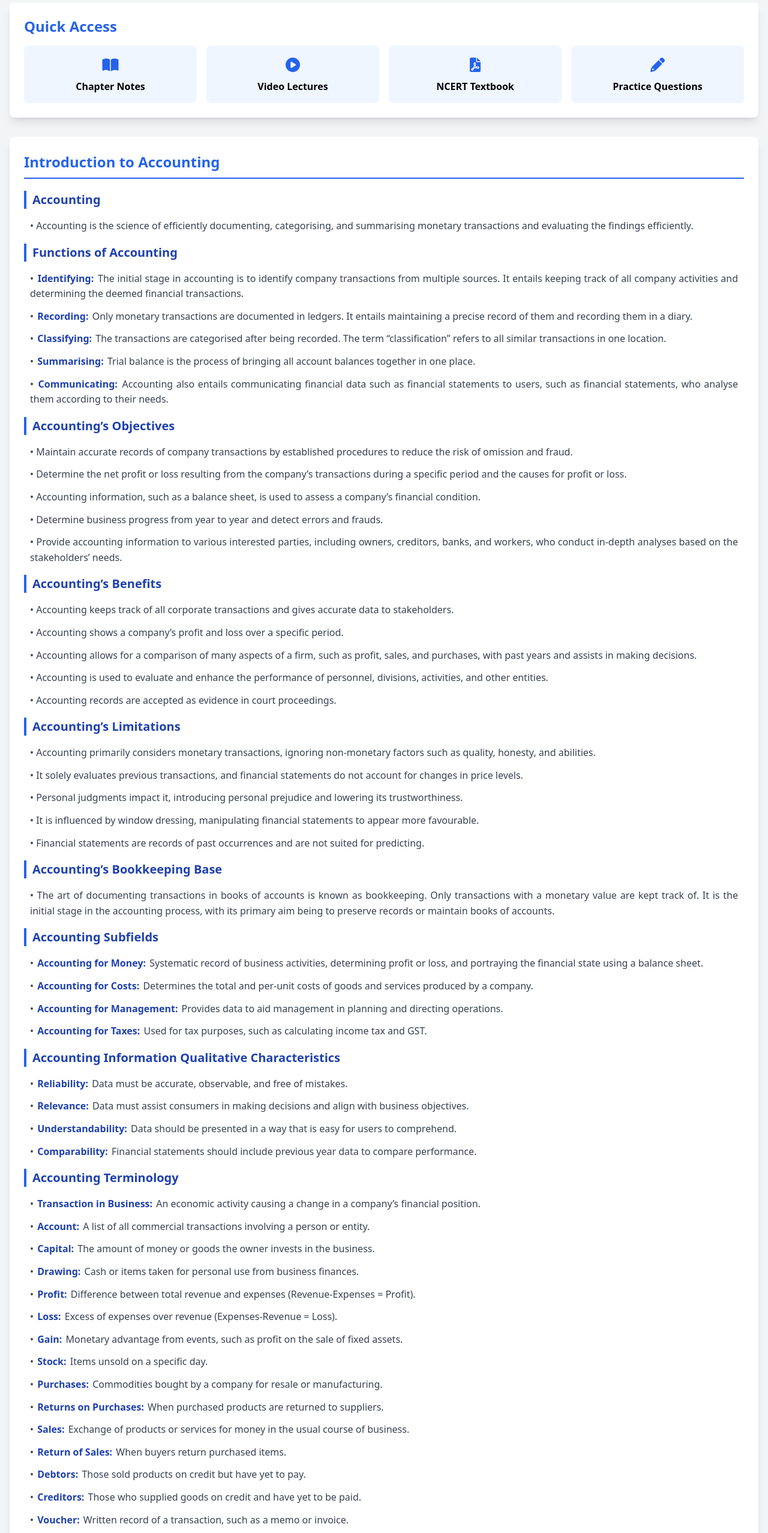
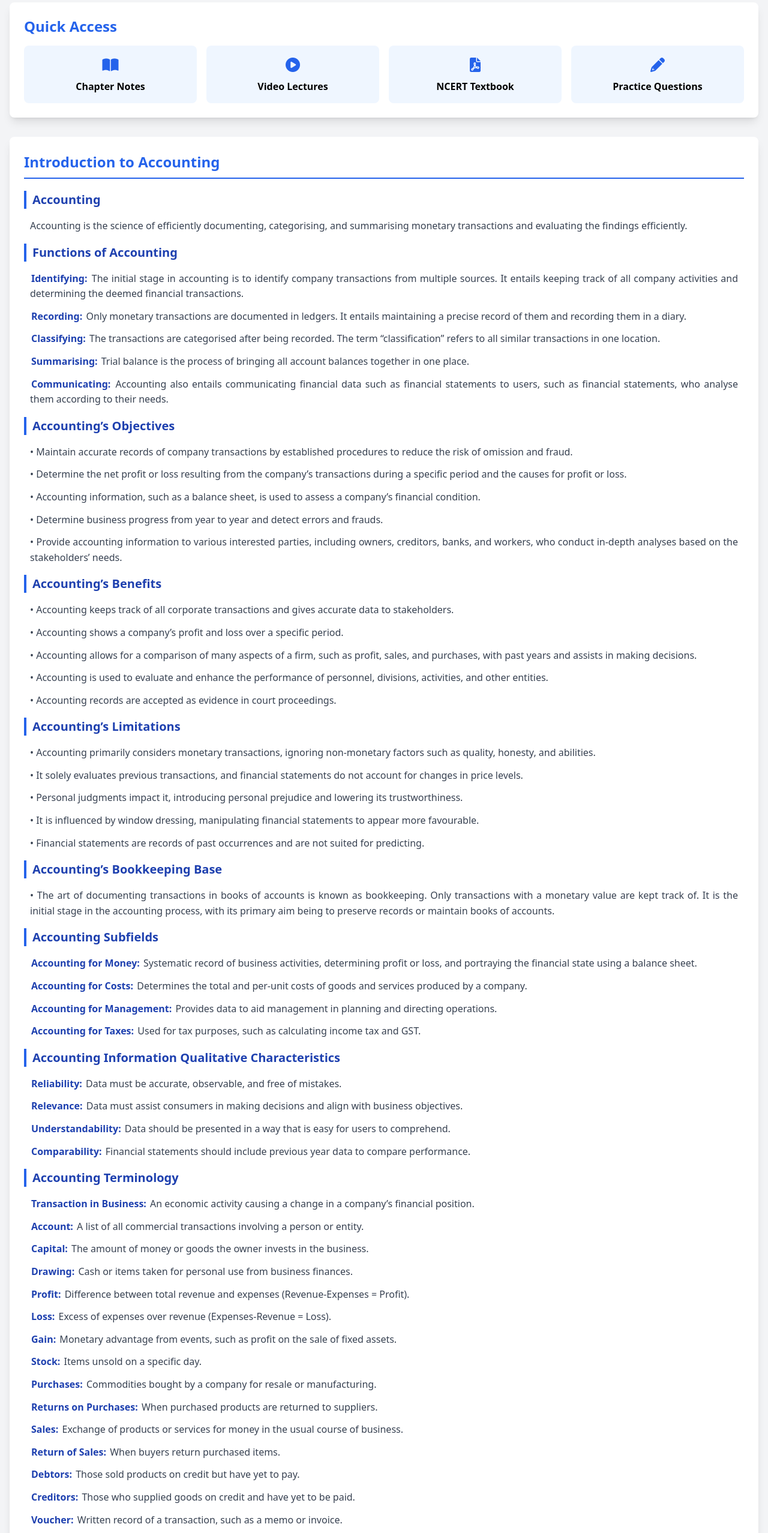
Before and after one commit to Studyleague01/studyleague, a plain HTML site: page acc11/chapter1.html in a window 1280 px wide. Shown: the part 240-2795 px from the top of the page at 60% size. Drawn offline with nearby package versions, Linux system fonts and the light colour scheme.

Commit message:
Update chapter1.html

```diff
--- a/acc11/chapter1.html
+++ b/acc11/chapter1.html
@@ -112,14 +112,14 @@
             <h2>Introduction to Accounting</h2>
 
             <h3>Accounting</h3>
-            <p>• Accounting is the science of efficiently documenting, categorising, and summarising monetary transactions and evaluating the findings efficiently.</p>
+            <p>Accounting is the science of efficiently documenting, categorising, and summarising monetary transactions and evaluating the findings efficiently.</p>
 
             <h3>Functions of Accounting</h3>
-            <p>• <b>Identifying:</b> The initial stage in accounting is to identify company transactions from multiple sources. It entails keeping track of all company activities and determining the deemed financial transactions.</p>
-            <p>• <b>Recording:</b> Only monetary transactions are documented in ledgers. It entails maintaining a precise record of them and recording them in a diary.</p>
-            <p>• <b>Classifying:</b> The transactions are categorised after being recorded. The term “classification” refers to all similar transactions in one location.</p>
-            <p>• <b>Summarising:</b> Trial balance is the process of bringing all account balances together in one place.</p>
-            <p>• <b>Communicating:</b> Accounting also entails communicating financial data such as financial statements to users, such as financial statements, who analyse them according to their needs.</p>
+            <p><b>Identifying:</b> The initial stage in accounting is to identify company transactions from multiple sources. It entails keeping track of all company activities and determining the deemed financial transactions.</p>
+            <p><b>Recording:</b> Only monetary transactions are documented in ledgers. It entails maintaining a precise record of them and recording them in a diary.</p>
+            <p><b>Classifying:</b> The transactions are categorised after being recorded. The term “classification” refers to all similar transactions in one location.</p>
+            <p><b>Summarising:</b> Trial balance is the process of bringing all account balances together in one place.</p>
+            <p><b>Communicating:</b> Accounting also entails communicating financial data such as financial statements to users, such as financial statements, who analyse them according to their needs.</p>
 
             <h3>Accounting’s Objectives</h3>
                 <p>• Maintain accurate records of company transactions by established procedures to reduce the risk of omission and fraud.</p>
@@ -146,50 +146,50 @@
             <p>• The art of documenting transactions in books of accounts is known as bookkeeping. Only transactions with a monetary value are kept track of. It is the initial stage in the accounting process, with its primary aim being to preserve records or maintain books of accounts.</p>
 
             <h3>Accounting Subfields</h3>
-            <p>• <b>Accounting for Money:</b> Systematic record of business activities, determining profit or loss, and portraying the financial state using a balance sheet.</p>
-            <p>• <b>Accounting for Costs:</b> Determines the total and per-unit costs of goods and services produced by a company.</p>
-            <p>• <b>Accounting for Management:</b> Provides data to aid management in planning and directing operations.</p>
-            <p>• <b>Accounting for Taxes:</b> Used for tax purposes, such as calculating income tax and GST.</p>
+            <p><b>Accounting for Money:</b> Systematic record of business activities, determining profit or loss, and portraying the financial state using a balance sheet.</p>
+            <p><b>Accounting for Costs:</b> Determines the total and per-unit costs of goods and services produced by a company.</p>
+            <p><b>Accounting for Management:</b> Provides data to aid management in planning and directing operations.</p>
+            <p><b>Accounting for Taxes:</b> Used for tax purposes, such as calculating income tax and GST.</p>
 
             <h3>Accounting Information Qualitative Characteristics</h3>
-            <p>• <b>Reliability:</b> Data must be accurate, observable, and free of mistakes.</p>
-            <p>• <b>Relevance:</b> Data must assist consumers in making decisions and align with business objectives.</p>
-            <p>• <b>Understandability:</b> Data should be presented in a way that is easy for users to comprehend.</p>
-            <p>• <b>Comparability:</b> Financial statements should include previous year data to compare performance.</p>
+            <p><b>Reliability:</b> Data must be accurate, observable, and free of mistakes.</p>
+            <p><b>Relevance:</b> Data must assist consumers in making decisions and align with business objectives.</p>
+            <p><b>Understandability:</b> Data should be presented in a way that is easy for users to comprehend.</p>
+            <p><b>Comparability:</b> Financial statements should include previous year data to compare performance.</p>
 
             <h3>Accounting Terminology</h3>
-            <p>• <b>Transaction in Business:</b> An economic activity causing a change in a company’s financial position.</p>
-            <p>• <b>Account:</b> A list of all commercial transactions involving a person or entity.</p>
-            <p>• <b>Capital:</b> The amount of money or goods the owner invests in the business.</p>
-            <p>• <b>Drawing:</b> Cash or items taken for personal use from business finances.</p>
-            <p>• <b>Profit:</b> Difference between total revenue and expenses (Revenue-Expenses = Profit).</p>
-            <p>• <b>Loss:</b> Excess of expenses over revenue (Expenses-Revenue = Loss).</p>
-            <p>• <b>Gain:</b> Monetary advantage from events, such as profit on the sale of fixed assets.</p>
-            <p>• <b>Stock:</b> Items unsold on a specific day.</p>
-            <p>• <b>Purchases:</b> Commodities bought by a company for resale or manufacturing.</p>
-            <p>• <b>Returns on Purchases:</b> When purchased products are returned to suppliers.</p>
-            <p>• <b>Sales:</b> Exchange of products or services for money in the usual course of business.</p>
-            <p>• <b>Return of Sales:</b> When buyers return purchased items.</p>
-            <p>• <b>Debtors:</b> Those sold products on credit but have yet to pay.</p>
-            <p>• <b>Creditors:</b> Those who supplied goods on credit and have yet to be paid.</p>
-            <p>• <b>Voucher:</b> Written record of a transaction, such as a memo or invoice.</p>
-            <p>• <b>Income:</b> The distinction between revenue and expenditure.</p>
-            <p>• <b>Expense:</b> Money spent on goods or services.</p>
-            <p>• <b>Discount:</b> Rebate offered by the vendor. Includes cash and trade discounts.</p>
-            <p>• <b>Bad Debts:</b> Amounts a debtor has not paid and is unlikely to pay in the future.</p>
+            <p><b>Transaction in Business:</b> An economic activity causing a change in a company’s financial position.</p>
+            <p><b>Account:</b> A list of all commercial transactions involving a person or entity.</p>
+            <p><b>Capital:</b> The amount of money or goods the owner invests in the business.</p>
+            <p><b>Drawing:</b> Cash or items taken for personal use from business finances.</p>
+            <p><b>Profit:</b> Difference between total revenue and expenses (Revenue-Expenses = Profit).</p>
+            <p><b>Loss:</b> Excess of expenses over revenue (Expenses-Revenue = Loss).</p>
+            <p><b>Gain:</b> Monetary advantage from events, such as profit on the sale of fixed assets.</p>
+            <p><b>Stock:</b> Items unsold on a specific day.</p>
+            <p><b>Purchases:</b> Commodities bought by a company for resale or manufacturing.</p>
+            <p><b>Returns on Purchases:</b> When purchased products are returned to suppliers.</p>
+            <p><b>Sales:</b> Exchange of products or services for money in the usual course of business.</p>
+            <p><b>Return of Sales:</b> When buyers return purchased items.</p>
+            <p><b>Debtors:</b> Those sold products on credit but have yet to pay.</p>
+            <p><b>Creditors:</b> Those who supplied goods on credit and have yet to be paid.</p>
+            <p><b>Voucher:</b> Written record of a transaction, such as a memo or invoice.</p>
+            <p><b>Income:</b> The distinction between revenue and expenditure.</p>
+            <p><b>Expense:</b> Money spent on goods or services.</p>
+            <p><b>Discount:</b> Rebate offered by the vendor. Includes cash and trade discounts.</p>
+            <p><b>Bad Debts:</b> Amounts a debtor has not paid and is unlikely to pay in the future.</p>
 
             <h3>Asset</h3>
             <p>• Assets are resources with economic value that a firm, individual, or corporation owns or controls with the expectation of getting future benefits.</p>
 
             <h3>Liabilities</h3>
             <h4>Liabilities refer to the financial responsibilities of a firm. They include:</h4>
-                <p>• <b>Non-Current Liabilities:</b> Bills with a long-term due date, such as long-term loans.</p>
-                <p>• <b>Current Liabilities:</b> Bills due soon, such as outstanding costs or creditors.</p>
+                <p><b>Non-Current Liabilities:</b> Bills with a long-term due date, such as long-term loans.</p>
+                <p><b>Current Liabilities:</b> Bills due soon, such as outstanding costs or creditors.</p>
 
             <h3>Expenditure</h3>
-            <p>• <b>Revenue Expenditure:</b> Benefits realized within a single accounting period.</p>
-            <p>• <b>Capital Investment:</b> Benefits gained over time.</p>
-            <p>• <b>Deferred Revenue Expenditure:</b> Revenue-generating expenditures benefiting multiple years, such as advertising.</p>
+            <p><b>Revenue Expenditure:</b> Benefits realized within a single accounting period.</p>
+            <p><b>Capital Investment:</b> Benefits gained over time.</p>
+            <p><b>Deferred Revenue Expenditure:</b> Revenue-generating expenditures benefiting multiple years, such as advertising.</p>
         </div>
 
 
```
